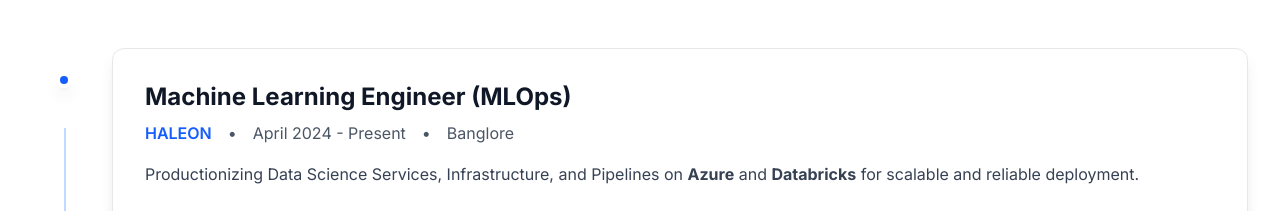
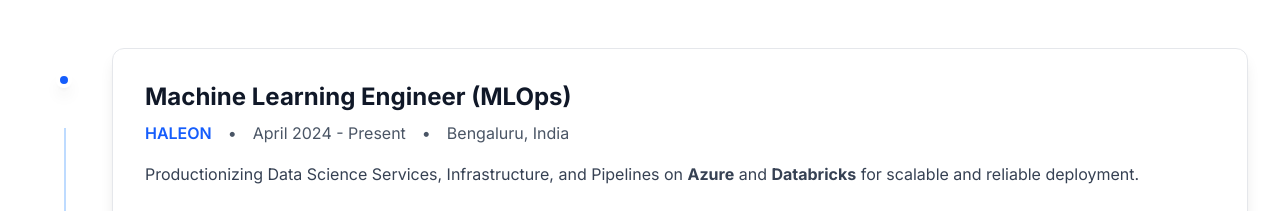
Before and after one commit to kbbharti/portfolio, a Next.js app: page / in a window 1280 px wide. Shown: the part 1500-1711 px from the top of the page. Built offline with nearby package versions, Linux system fonts and the light colour scheme.

Commit message:
city name fix

```diff
--- a/src/components/Contact.tsx
+++ b/src/components/Contact.tsx
@@ -7,7 +7,7 @@
 
     const body = encodeURIComponent(`Hi Rajesh 👋,
 
-I hope this message finds you well 🌟. I recently came across your work and was truly impressed by your expertise in Machine Learning 🤖, scalable infrastructure ⚙️, and innovative problem-solving 💡.
+I hope this message finds you well. I recently came across your work and was truly impressed by your expertise in Machine Learning 🤖, scalable infrastructure ⚙️, and innovative problem-solving 💡.
 
 I’d love to connect with you regarding ${subject || 'a potential collaboration / opportunity'} and explore how we might work together to create impactful, future-ready solutions 🚀.
 
@@ -59,7 +59,7 @@
                   </div>
                   <div>
                     <p className="text-sm text-gray-500 font-medium">Location</p>
-                    <span className="text-gray-800 font-semibold">Bangalore, India</span>
+                    <span className="text-gray-800 font-semibold">Bengaluru, India</span>
                   </div>
                 </div>
               </div>
--- a/src/components/Experience.tsx
+++ b/src/components/Experience.tsx
@@ -28,7 +28,7 @@
       company: "HALEON",
       position: "Machine Learning Engineer (MLOps)",
       duration: "April 2024 - Present",
-      location: "Banglore",
+      location: "Bengaluru, India",
       description: <>Productionizing Data Science Services, Infrastructure, and Pipelines on <strong>Azure</strong> and <strong>Databricks</strong> for scalable and reliable deployment.</>,
       achievements: [
         <><span className="font-bold text-blue-600">Asset Vision</span>: Designed, implemented a robust CI/CD pipeline with <strong>GitHub Actions</strong> to build and publish Docker images to GitHub Container Registry (<strong>GHCR</strong>) and Azure Container Registry (<strong>ACR</strong>), enabling automated deployment to <strong>Azure Web App</strong> and microservices on <strong>Kubernetes</strong> cluster for scalable, secure and reliable application management across environments. Applied same approach to streamline deployments in other <strong>RAG</strong> based project.</>,
```
